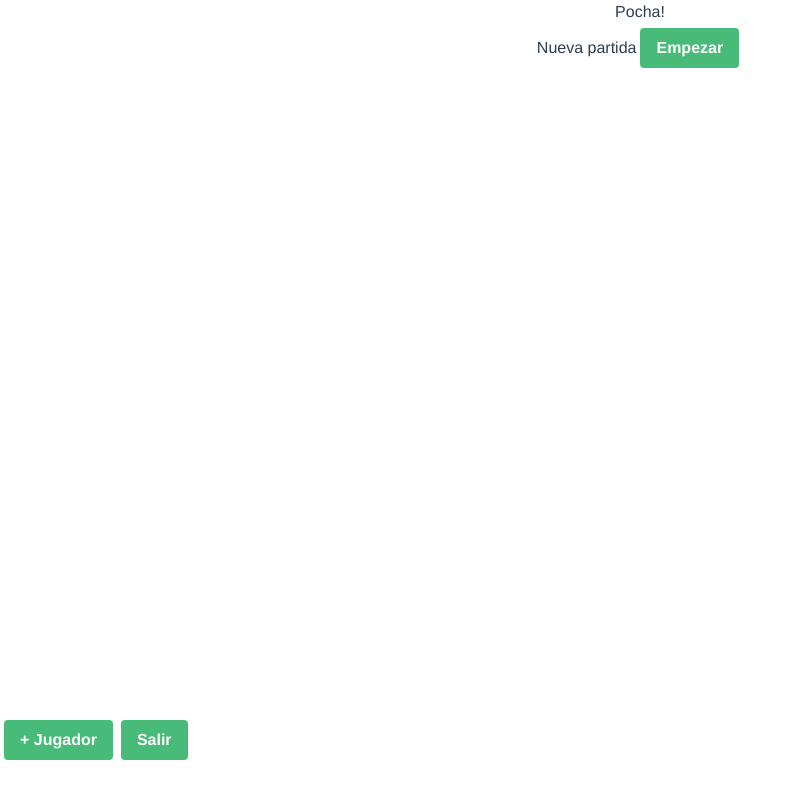
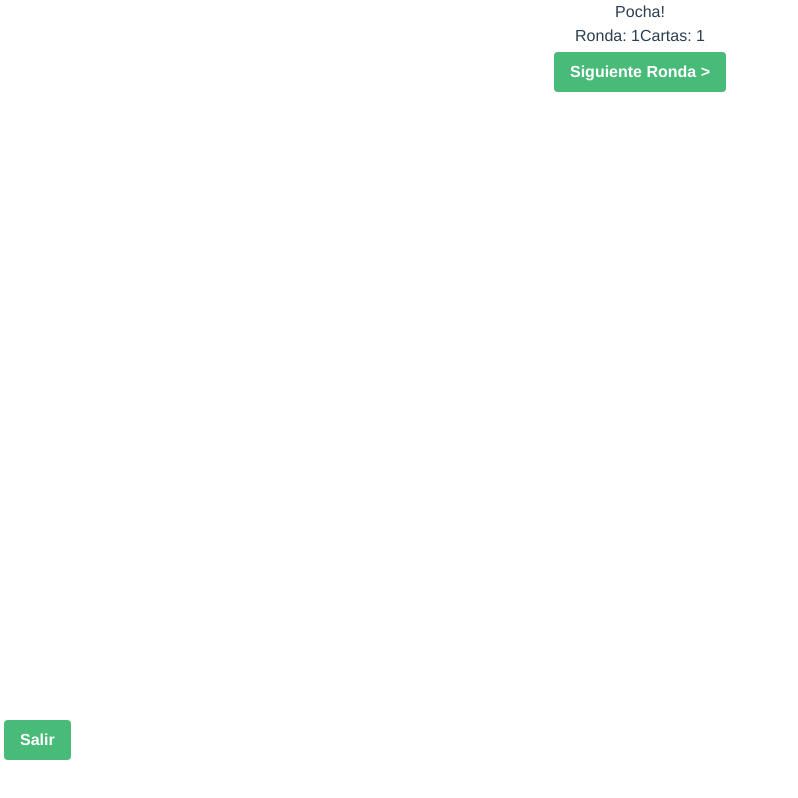
Before and after one commit to sergioIGZ/pocha, a Nuxt app: page /Game in a window 1280 px wide. Shown: the whole page, without its empty margins (0-798 px from the left). Built offline with nearby package versions, Linux system fonts and the light colour scheme.

Commit message:
Fix: fix bug when continue game

```diff
--- a/pages/Game.vue
+++ b/pages/Game.vue
@@ -6,7 +6,9 @@
       <span>Cartas: {{ cards }}</span>
     </div>
     <button v-if="!isGameStarted" @click="startGame">Empezar</button>
-    <button v-if="isGameStarted" @click="doNextRound">Siguiente Ronda ></button>
+    <button v-if="isGameStarted" @click="doNextRound">
+      Siguiente Ronda >
+    </button>
     <div class="middle">
       <players-list
         v-if="!isGameStarted"
@@ -50,7 +52,6 @@ export default {
   data() {
     return {
       cards: 1,
-      isGameStarted: false,
       showSelectPlayers: false
     }
   },
@@ -63,6 +64,9 @@ export default {
     },
     round() {
       return this.$store.state.currentGame.round
+    },
+    isGameStarted() {
+      return this.$store.state.currentGame.round !== 0
     }
   },
   methods: {
@@ -71,7 +75,6 @@ export default {
         alert('No hay jugadores suficientes!')
       } else {
         this.$store.commit('startGame')
-        this.isGameStarted = true
       }
     },
     deleteGamePlayer(playerName) {
--- a/store/index.js
+++ b/store/index.js
@@ -28,7 +28,7 @@ export const mutations = {
   },
   newGame(state) {
     state.currentGame.players = []
-    state.currentGame.round = 1
+    state.currentGame.round = 0
   },
   startGame(state) {
     state.currentGame.round = 1
```
